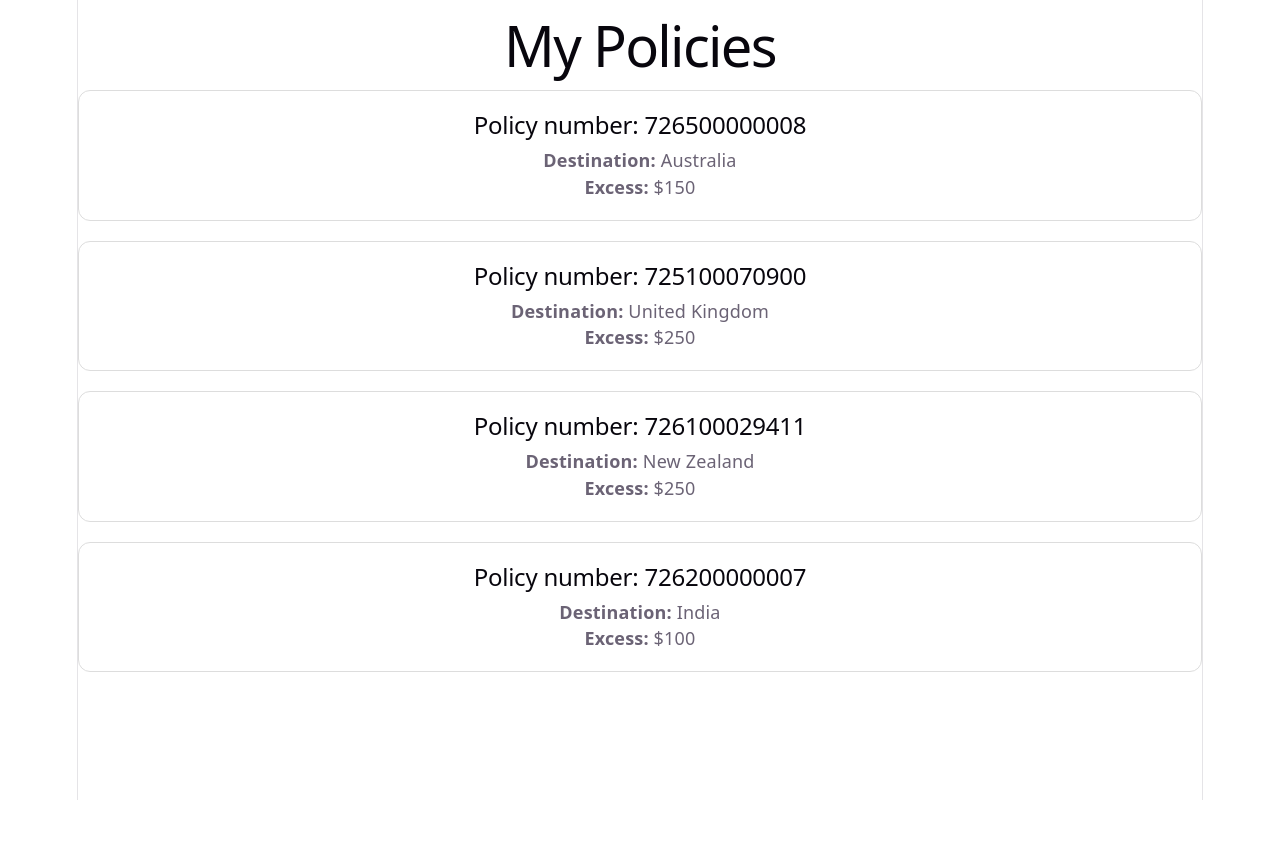
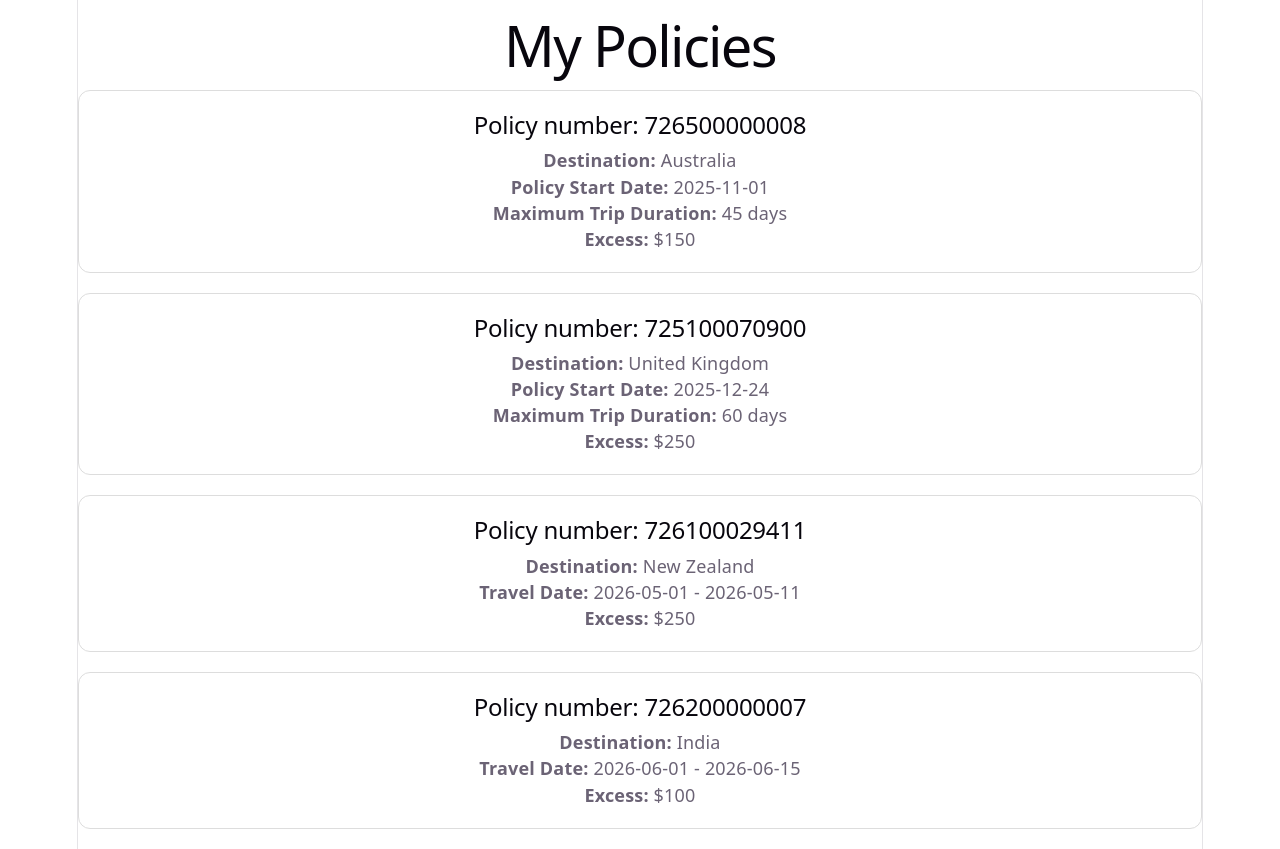
Before and after one commit to nikhilthakurdev/covermore-my-policies, a React (Vite) app: page / in a window 1280 px wide. Before the commit the page ends 800 px from the top, so only its background shows below. Built offline with nearby package versions, Linux system fonts and the light colour scheme.

Commit message:
feat: render policy details by policy type

```diff
--- a/src/components/PolicyCard.tsx
+++ b/src/components/PolicyCard.tsx
@@ -21,6 +21,27 @@ function PolicyCard({ policy }: PolicyCardProps) {
         <strong>Destination:</strong> {policy.destination}
       </p>
 
+      {policy.type === "ANNUAL" ? (
+        <>
+          <p>
+            <strong>Policy Start Date:</strong>{" "}
+            {policy.startDate}
+          </p>
+
+          <p>
+            <strong>Maximum Trip Duration:</strong>{" "}
+            {policy.maxTripDuration} days
+          </p>
+        </>
+      ) : (
+        <>
+          <p>
+            <strong>Travel Date:</strong>{" "}
+            {policy.startDate} - {policy.endDate}
+          </p>
+        </>
+      )}
+
       <p>
         <strong>Excess:</strong> ${policy.excess}
       </p>
```
